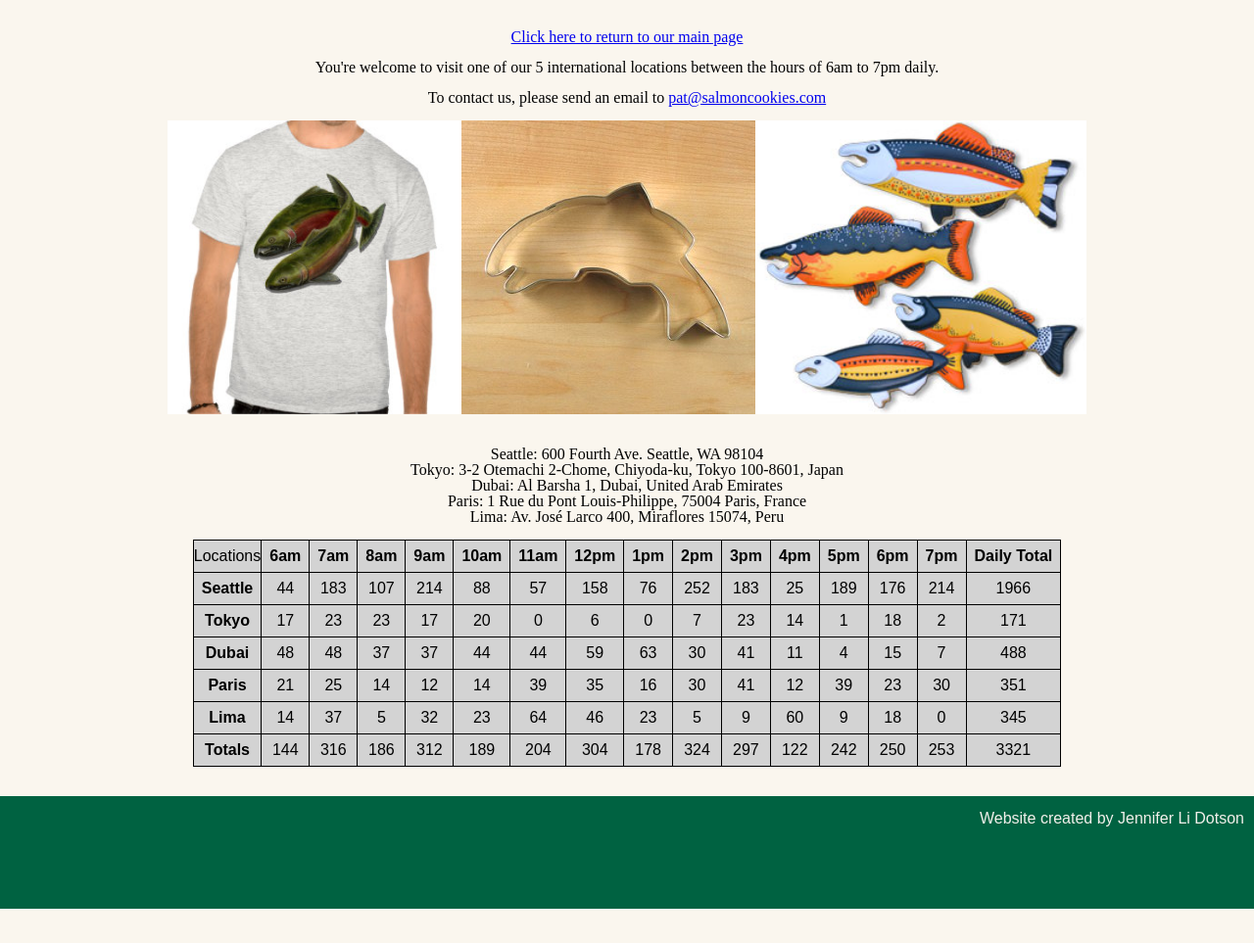
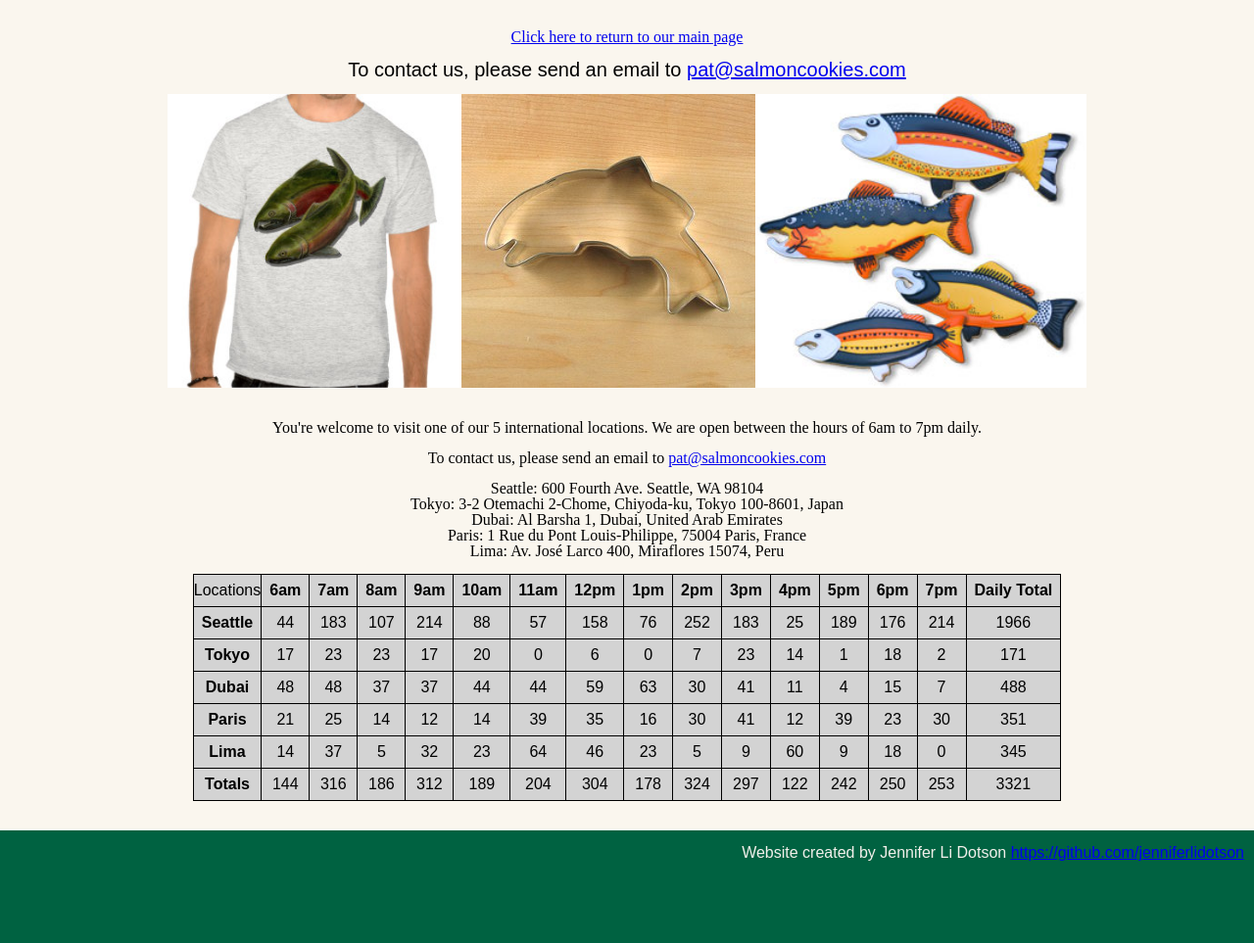
Before and after one commit to jenniferlidotson/cookie-stand2, a plain HTML site: page sales.html in a window 1280 px wide. Shown: the part 364-1327 px from the top of the page at 98% size. Before the commit the page ends 1292 px from the top, so only its background shows below. Drawn offline with Linux system fonts and the light colour scheme.

Commit message:
revised company info

```diff
--- a/sales.html
+++ b/sales.html
@@ -14,15 +14,12 @@
   </header><p></p><p></p>
 <center><img src="img/salmon.png" alt="Salmon Cookies Logo"></center>
   <main>
-
     <center><a href="index.html">Click here to return to our main page</a></center>
-
-    <center><p></p>You're welcome to visit one of our 5 international locations between the hours of 6am to 7pm daily. </p></center><center><p></p>To contact us, please send an email to <a href = "mailto: pat@salmoncookies.com">pat@salmoncookies.com</a></p></center>
-
-    <!-- <section id="salmon-cookies"></section> -->
+    <center><p></p><p>To contact us, please send an email to <a href = "mailto: pat@salmoncookies.com">pat@salmoncookies.com</a></p></center>
 <p></p>
 <p></p>
-<center><img src="img/shirt.jpg" height="300" alt=""><img src="img/cutter.jpeg" height="300" alt=""><img src="img/fish.jpg" height="300" alt=""></center>
+<center><img src="img/shirt.jpg" height="300" alt="Shirt"><img src="img/cutter.jpeg" height="300" alt="Cutter"><img src="img/fish.jpg" height="300" alt="Fish"></center>
+<center>You're welcome to visit one of our 5 international locations. We are open between the hours of 6am to 7pm daily.</center><center><p></p>To contact us, please send an email to <a href = "mailto: pat@salmoncookies.com">pat@salmoncookies.com</a></p></center>
 <center>Seattle: 600 Fourth Ave. Seattle, WA 98104 </center>
 <center>Tokyo: 3-2 Otemachi 2-Chome, Chiyoda-ku, Tokyo 100-8601, Japan</center>
 <center>Dubai: Al Barsha 1, Dubai, United Arab Emirates</center>
@@ -30,9 +27,11 @@
 <center>Lima: Av. José Larco 400, Miraflores 15074, Peru</center>
 <p></p>
     <center><table id="sale-table"></table></center>
-
   </main>
-  <footer>Website created by Jennifer Li Dotson</footer>
+  <footer>
+    Website created by Jennifer Li Dotson
+    <a href="https://github.com/jenniferlidotson * ">https://github.com/jenniferlidotson
+</footer>
   <script src="js/app.js"></script>
 </body>
 </html>
```
Also changed, not shown: index.html (+6 -10 lines).
